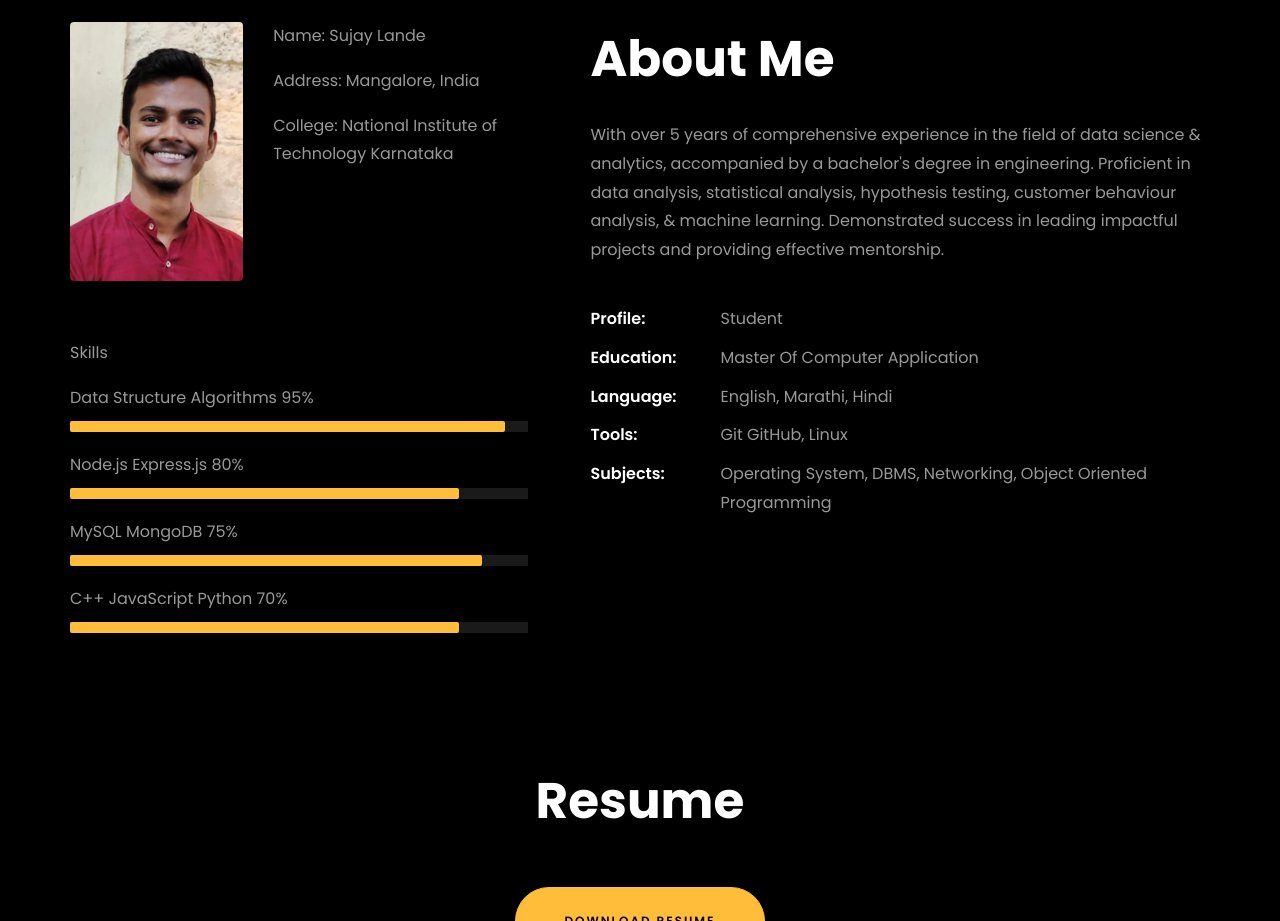
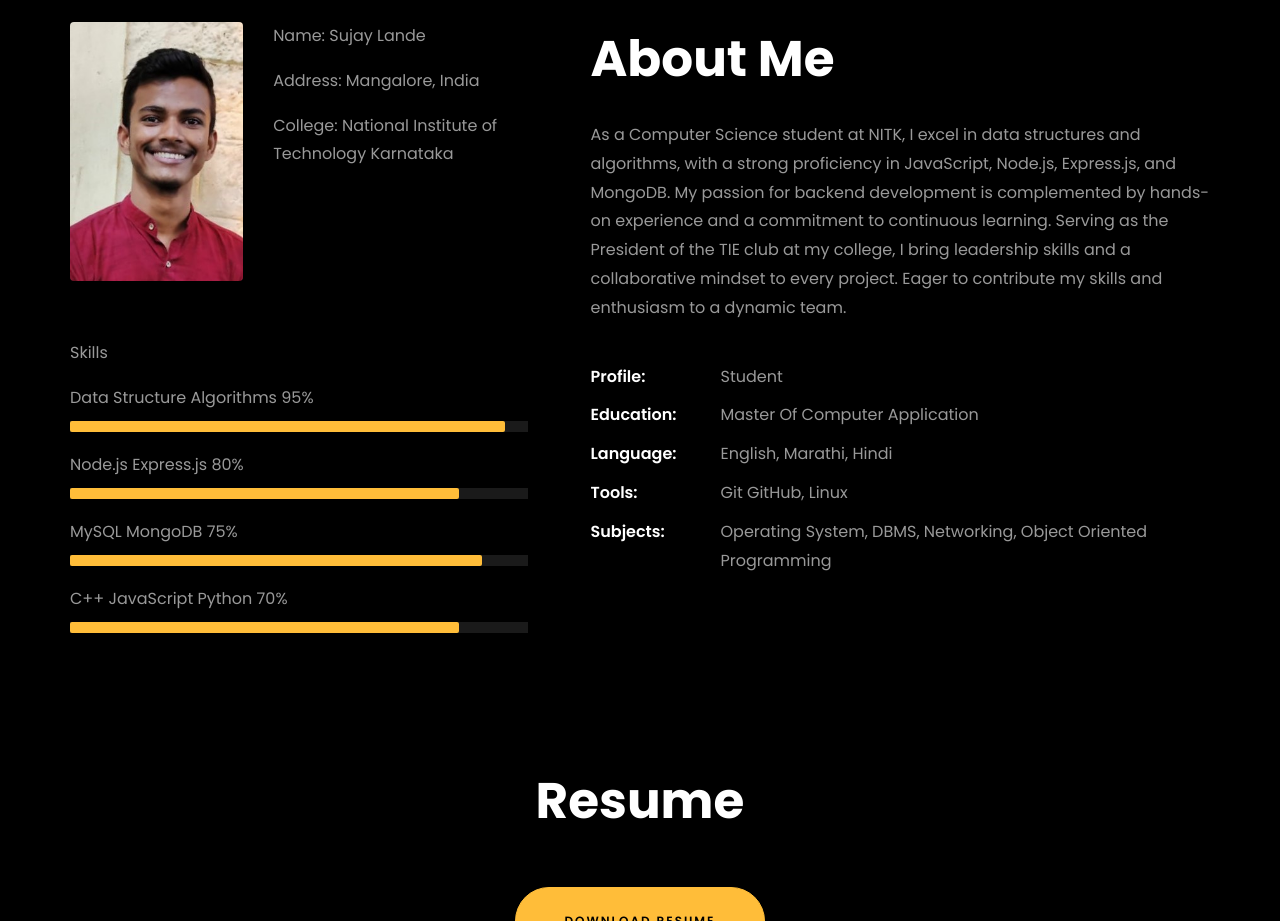
Before and after one commit to sujaylande/portfolio, a plain HTML site: page index.html in a window 1280 px wide. Shown: the part 840-1761 px from the top of the page. Drawn offline with Linux system fonts and the light colour scheme; files whose address does not match are found by name.

Commit message:
Update index.html

```diff
--- a/index.html
+++ b/index.html
@@ -270,12 +270,7 @@
 								<!-- <h1 class="big">About</h1> -->
 								<h2 class="mb-4">About Me</h2>
 
-								<p>With over 5 years of comprehensive experience in the field of data science &
-									analytics, accompanied by a bachelor's degree in engineering.
-									Proficient in data analysis, statistical analysis, hypothesis testing, customer
-									behaviour analysis, &amp; machine learning.
-									Demonstrated success in leading impactful projects and providing effective
-									mentorship.</p>
+								<p>As a Computer Science student at NITK, I excel in data structures and algorithms, with a strong proficiency in JavaScript, Node.js, Express.js, and MongoDB. My passion for backend development is complemented by hands-on experience and a commitment to continuous learning. Serving as the President of the TIE club at my college, I bring leadership skills and a collaborative mindset to every project. Eager to contribute my skills and enthusiasm to a dynamic team.</p>
 								<ul class="about-info mt-4 px-md-0 px-2">
 									<li class="d-flex"><span>Profile:</span> <span>Student</span></li>
 									<li class="d-flex"><span>Education:</span> <span>Master Of Computer
```
